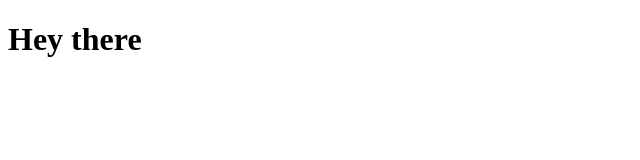
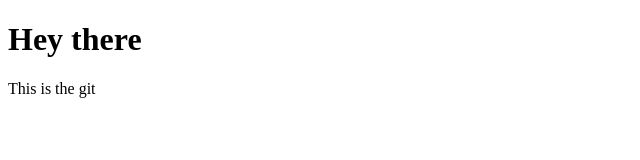
Before and after one commit to apoorvahiremath/gitProject, a plain HTML site: page index.html in a window 1280 px wide. Shown: the whole page, without its empty margins (0-640 px from the left). Drawn offline with Linux system fonts and the light colour scheme.

Commit message:
Update index.html

```diff
--- a/index.html
+++ b/index.html
@@ -8,5 +8,6 @@
 </head>
 <body>
     <h1>Hey there</h1>
+    <p>This is the git</p>
 </body>
 </html>
```
